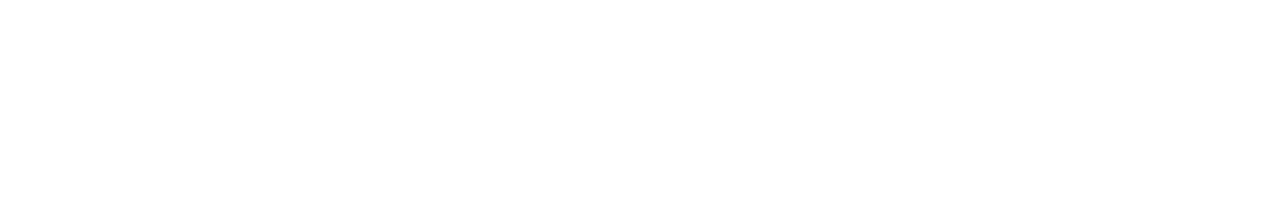
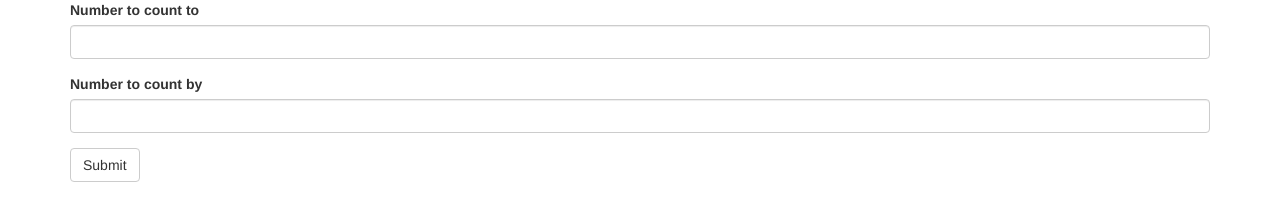
Before and after one commit to OskarRadon/count-up, a plain HTML site: page index.html in a window 1280 px wide. Drawn offline with Linux system fonts and the light colour scheme.

Commit message:
add html form

```diff
--- a/index.html
+++ b/index.html
@@ -11,7 +11,20 @@
   </head>
   <body>
     <div class="container">
+      <form id="numbers">
 
+        <div class="form-group">
+          <label for="num1">Number to count to</label>
+          <input type="num1" class="form-control" id="num1">
+        </div>
+
+        <div class="form-group">
+          <label for="num2">Number to count by</label>
+          <input type="num2" class="form-control" id="num2">
+        </div>
+
+        <button type="submit" class="btn btn-default">Submit</button>
+      </form>
     </div>
   </body>
 </html>
```
